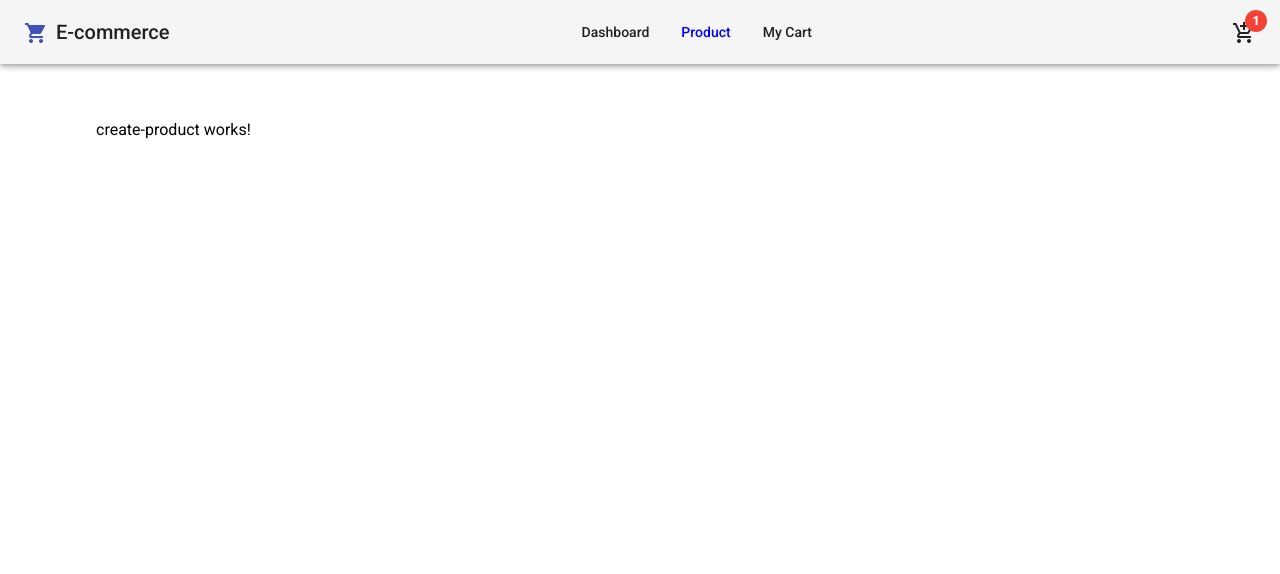
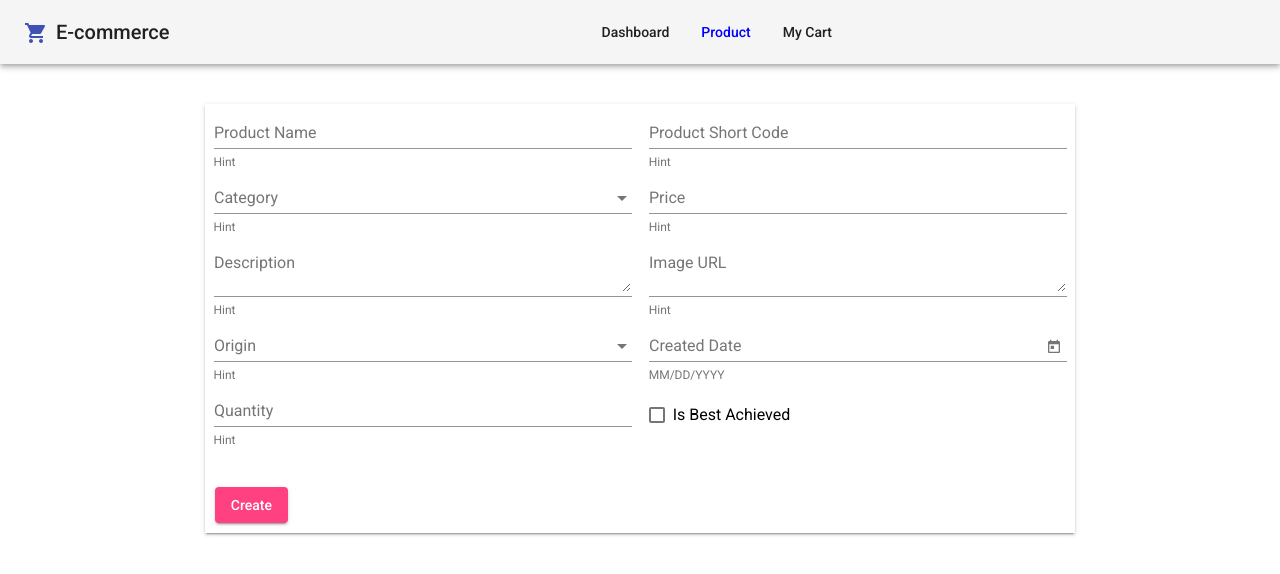
Before and after one commit to ImranChowdhuryFahim/Selise-Industrial-Attachment-Final-Project, an Angular app in the folder frontend/: page /product/create in a window 1280 px wide. Shown: the top 574 px of the page. Built offline with nearby package versions, Linux system fonts and the light colour scheme.

Commit message:
added create product form and added edit and delete icon button in data table and made the data table dynamic

```diff
--- a/frontend/src/app/app.component.html
+++ b/frontend/src/app/app.component.html
@@ -12,9 +12,9 @@
   <a mat-button routerLink="/my-cart" routerLinkActive="active">My Cart</a>
   <span class="example-spacer"></span>
 
-  <button mat-icon-button>
+  <!-- <button mat-icon-button>
     <mat-icon mat-button matBadge="1" matBadgeColor="warn">add_shopping_cart</mat-icon>
-  </button>
+  </button> -->
 
 </mat-toolbar>
 
--- a/frontend/src/app/data-table/data-table.component.html
+++ b/frontend/src/app/data-table/data-table.component.html
@@ -6,8 +6,39 @@
     <table mat-table [dataSource]="dataSource" matSort (matSortChange)="getMatSortData($event)">
 
         <ng-container [matColumnDef]="column" *ngFor="let column of displayedColumns">
-            <th mat-header-cell *matHeaderCellDef mat-sort-header> {{column}} </th>
-            <td mat-cell *matCellDef="let element"> {{element[column]}} </td>
+
+            <ng-container *ngIf="column!=='edit' && column!='delete';else action">
+                <th mat-header-cell *matHeaderCellDef mat-sort-header> {{column}} </th>
+                <td mat-cell *matCellDef="let element"> {{element[column]}} </td>
+            </ng-container>
+
+            <ng-template #action>
+                <ng-container *ngIf="column=='edit';else delete">
+                    <th mat-header-cell *matHeaderCellDef>{{column}}</th>
+                    <td mat-cell *matCellDef="let element">
+                         <button mat-icon-button>
+                             <mat-icon color="primary">edit</mat-icon>
+                         </button>
+                    </td>
+                </ng-container>
+
+                <ng-template #delete>
+                    <th mat-header-cell *matHeaderCellDef>{{column}}</th>
+                    <td mat-cell *matCellDef="let element">
+                        <button mat-icon-button>
+                            <mat-icon color="warn">delete</mat-icon>
+                        </button>
+                   </td>
+                </ng-template>
+
+            </ng-template>
+
+
+
+        </ng-container>
+
+        <ng-container matColumnDef="">
+            <td mat-cell *matCellDef="let element"> halum </td>
         </ng-container>
 
         <tr mat-header-row *matHeaderRowDef="displayedColumns; sticky: true"></tr>
--- a/frontend/src/app/data-table/data-table.component.ts
+++ b/frontend/src/app/data-table/data-table.component.ts
@@ -33,7 +33,7 @@ const ELEMENT_DATA: PeriodicElement[] = [
   styleUrls: ['./data-table.component.scss']
 })
 export class DataTableComponent implements OnInit , AfterViewInit{
-  displayedColumns: string[] = ['position', 'name', 'weight', 'symbol'];
+  displayedColumns: string[] = ['position', 'name', 'weight', 'symbol','edit', 'delete'];
   dataSource = new MatTableDataSource(ELEMENT_DATA);
   pageSizeOptions: number[] = [10, 25, 100]
   isLoadingResults: boolean = false;
@@ -57,6 +57,7 @@ export class DataTableComponent implements OnInit , AfterViewInit{
   getPaginatorData(data:any)
   {
     console.log(data)
+    this.isLoadingResults = true
   }
 
   getMatSortData(data: any)
@@ -64,5 +65,10 @@ export class DataTableComponent implements OnInit , AfterViewInit{
     console.log(data)
   }
 
+  edit(data:any)
+  {
+    console.log(data)
+  }
+
 
 }
--- a/frontend/src/app/product/create-product/create-product.component.html
+++ b/frontend/src/app/product/create-product/create-product.component.html
@@ -1 +1,97 @@
-<p>create-product works!</p>
+<form class="form-container  mat-elevation-z2">
+
+    <div>
+        <mat-form-field appearance="legacy">
+            <mat-label>Product Name</mat-label>
+            <input matInput>
+            <mat-hint>Hint</mat-hint>
+        </mat-form-field>
+    </div>
+
+    <div>
+        <mat-form-field appearance="legacy">
+            <mat-label>Product Short Code</mat-label>
+            <input matInput>
+            <mat-hint>Hint</mat-hint>
+        </mat-form-field>
+    </div>
+
+
+    <div>
+        <mat-form-field appearance="legacy">
+            <mat-label>Category</mat-label>
+            <mat-select formControlName="Category">
+                <mat-option value="hello">
+                hello
+                </mat-option>
+            </mat-select>
+            <mat-hint>Hint</mat-hint>
+        </mat-form-field>
+    </div>
+
+
+    <div>
+        <mat-form-field appearance="legacy">
+            <mat-label>Price</mat-label>
+            <input type="number" min="0" matInput>
+            <mat-hint>Hint</mat-hint>
+        </mat-form-field>
+    </div>
+
+    <div>
+        <mat-form-field appearance="legacy">
+            <mat-label>Description</mat-label>
+            <textarea matInput></textarea>
+            <mat-hint>Hint</mat-hint>
+        </mat-form-field>
+    </div>
+
+    <div>
+        <mat-form-field appearance="legacy">
+            <mat-label>Image URL</mat-label>
+            <textarea matInput></textarea>
+            <mat-hint>Hint</mat-hint>
+        </mat-form-field>
+    </div>
+
+
+    <div>
+        <mat-form-field appearance="legacy">
+            <mat-label>Origin</mat-label>
+            <mat-select formControlName="Category">
+                <mat-option value="hello">
+                hello
+                </mat-option>
+            </mat-select>
+            <mat-hint>Hint</mat-hint>
+        </mat-form-field>
+    </div>
+
+    <div>
+        <mat-form-field appearance="legacy">
+            <mat-label>Created Date</mat-label>
+            <input matInput [matDatepicker]="datepicker">
+            <mat-hint>MM/DD/YYYY</mat-hint>
+            <mat-datepicker-toggle matSuffix [for]="datepicker"></mat-datepicker-toggle>
+            <mat-datepicker #datepicker>
+        </mat-datepicker>
+        </mat-form-field>
+    </div>
+
+    <div>
+        <mat-form-field appearance="legacy">
+            <mat-label>Quantity</mat-label>
+            <input type="number" min="0" matInput>
+            <mat-hint>Hint</mat-hint>
+        </mat-form-field>
+    </div>
+
+    <div>
+        <mat-checkbox >Is Best Achieved</mat-checkbox>
+    </div>
+
+
+    <button class="create-button" mat-raised-button color="accent" type="submit">Create</button>
+
+
+</form>
--- a/frontend/src/app/product/create-product/create-product.component.scss
+++ b/frontend/src/app/product/create-product/create-product.component.scss
@@ -0,0 +1,23 @@
+.form-container{
+    width: 80%;
+    margin: auto;
+    display: flex;
+    flex-wrap: wrap;
+
+    div{
+        min-width: 200px;
+        width: 48%;
+        margin: auto;
+
+    }
+}
+
+mat-form-field{
+    margin: auto;
+    width: 100%;
+}
+
+.create-button{
+    margin: 10px;
+    margin-top: 40px;
+}
--- a/frontend/src/app/product/product-list/product-list.component.html
+++ b/frontend/src/app/product/product-list/product-list.component.html
@@ -1,6 +1,6 @@
 <div class="add-product-button-container">
-    <div></div>
-    <button mat-raised-button class="add-product-button" color="accent">Add Product</button>
+    <p></p>
+    <button mat-raised-button class="add-product-button" routerLink="/product/create" color="accent">Add Product</button>
 </div>
 
 <app-data-table></app-data-table>
```
Also changed, not shown: frontend/src/app/data-table/data-table.module.ts (+5 -2 lines), frontend/src/app/product/product-routing.module.ts (added, +18 -0 lines), frontend/src/app/product/product.module.ts (+19 -1 lines).
